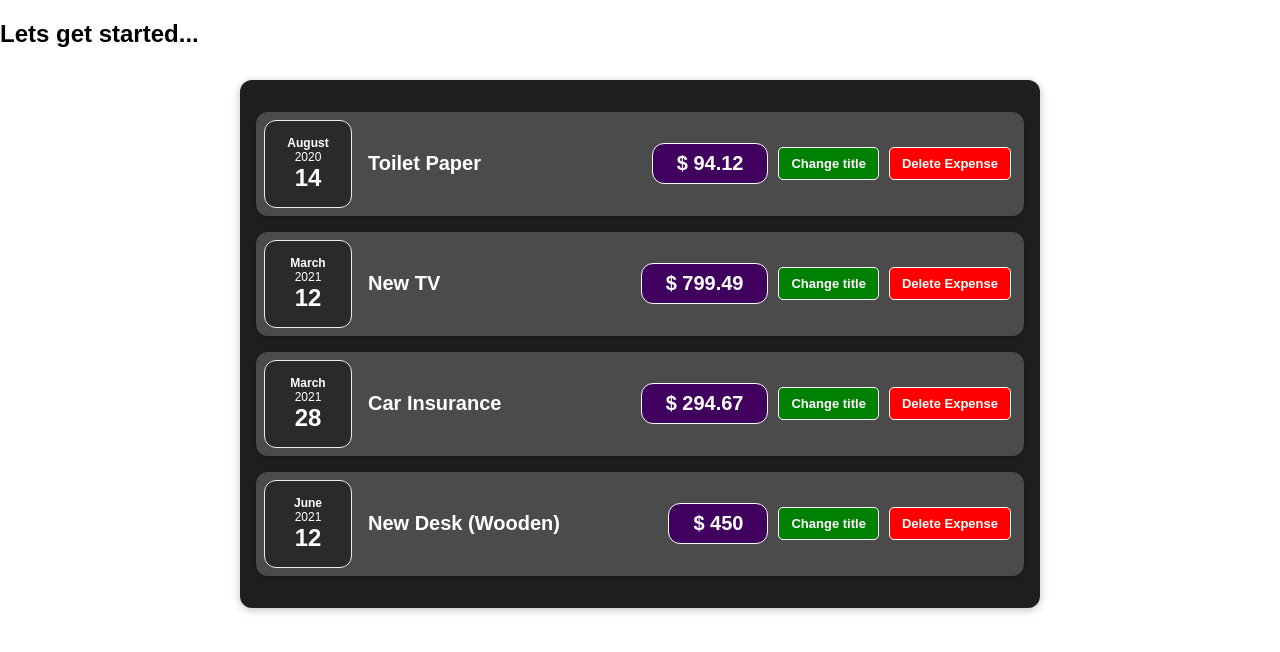
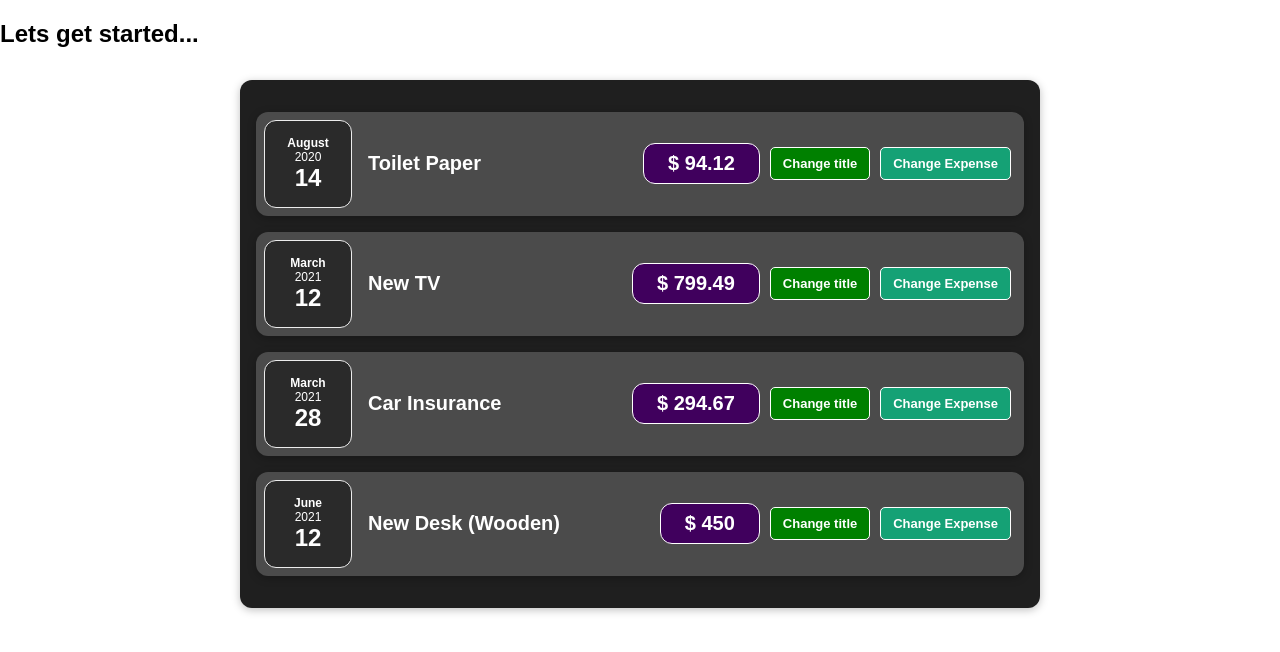
Before and after one commit to ganapatiKabbargi/ReactPractice, a React (Create React App) app: page / in a window 1280 px wide. Shown: the top 652 px of the page. Built offline with nearby package versions, Linux system fonts and the light colour scheme.

Commit message:
manipulating dom using REACT states

```diff
--- a/src/Components/Expenses/ExpenseItem.css
+++ b/src/Components/Expenses/ExpenseItem.css
@@ -35,7 +35,7 @@
   border-radius: 12px;
 }
 
-.expense-item__Ebutton {
+.expense-item__button1 {
   border: none;
   text-decoration: none;
   padding: 8px 12px;
@@ -47,11 +47,11 @@
   font-weight: 550;
   font-size: 13px;
 }
-.expense-item__Dbutton {
+.expense-item__button2 {
   border: none;
   text-decoration: none;
   padding: 8px 12px;
-  background-color: red;
+  background-color: rgb(21, 161, 117);
   color: #fff;
   border-radius: 5px;
   margin: 0px 5px;
--- a/src/Components/Expenses/ExpenseItem.js
+++ b/src/Components/Expenses/ExpenseItem.js
@@ -1,22 +1,28 @@
-import React from "react";
+import React, { useState } from "react";
 import ExpenseDate from "./ExpenseDate";
 import Card from "../UI/Card";
 import "./ExpenseItem.css";
 const ExpenseItem = (props) => {
-  const clickHandler = () => {};
-  const deleteclickHandler = () => {};
+  const [title, setTitle] = useState(props.title);
+  const [amount, setAmount] = useState(props.amount);
+  const clickHandler = () => {
+    setTitle("Updated!");
+  };
+  const clickHandler2 = () => {
+    setAmount(100);
+  };
   return (
     <Card className="expense-item">
       <ExpenseDate date={props.date} />
       <div className="expense-item__description">
-        <h2>{props.title}</h2>
-        <div className="expense-item__price">$ {props.amount}</div>
+        <h2>{title}</h2>
+        <div className="expense-item__price">$ {amount}</div>
       </div>
-      <button className="expense-item__Ebutton" onClick={clickHandler}>
+      <button className="expense-item__button1" onClick={clickHandler}>
         Change title
       </button>
-      <button className="expense-item__Dbutton" onClick={deleteclickHandler}>
-        Delete Expense
+      <button className="expense-item__button2" onClick={clickHandler2}>
+        Change Expense
       </button>
     </Card>
   );
```
